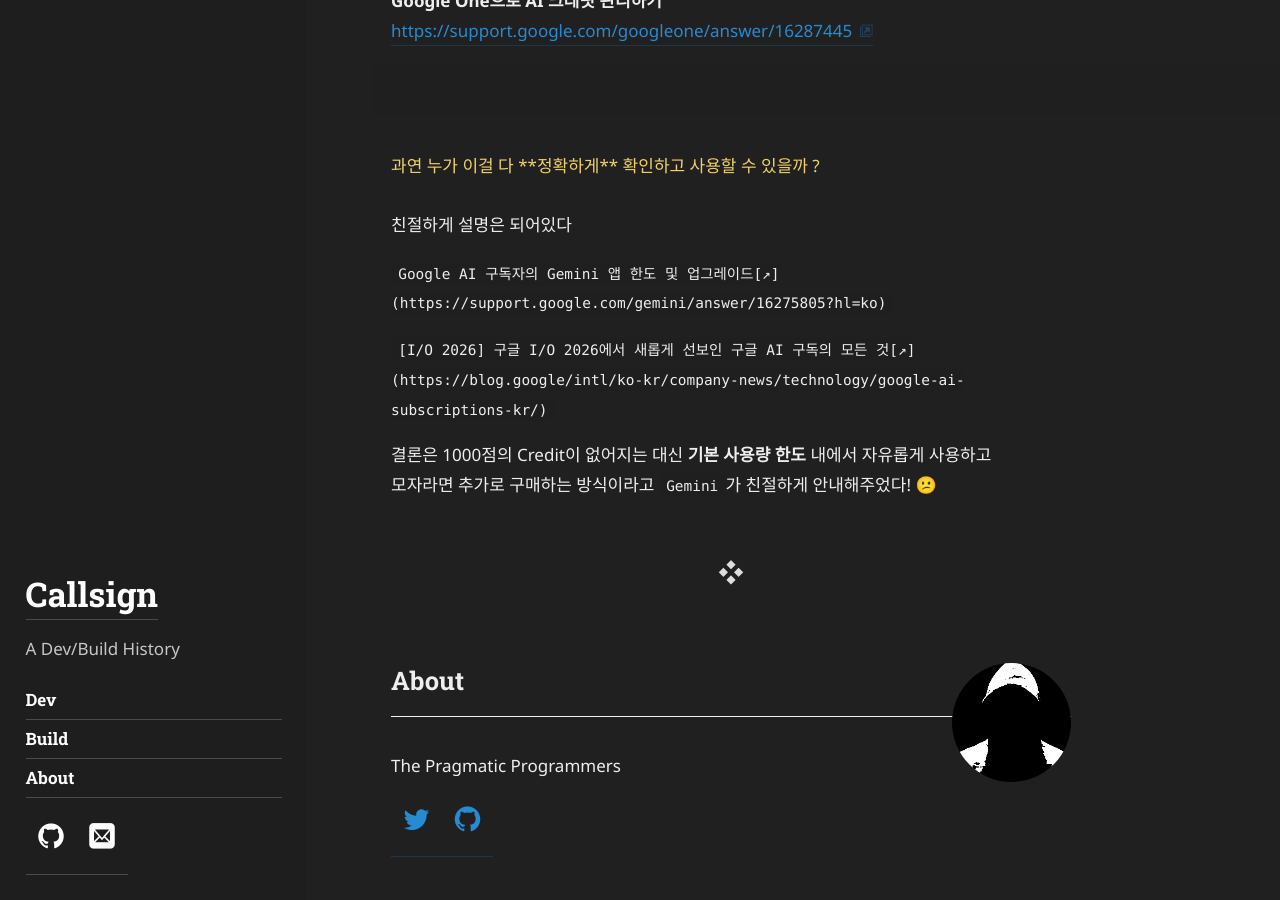
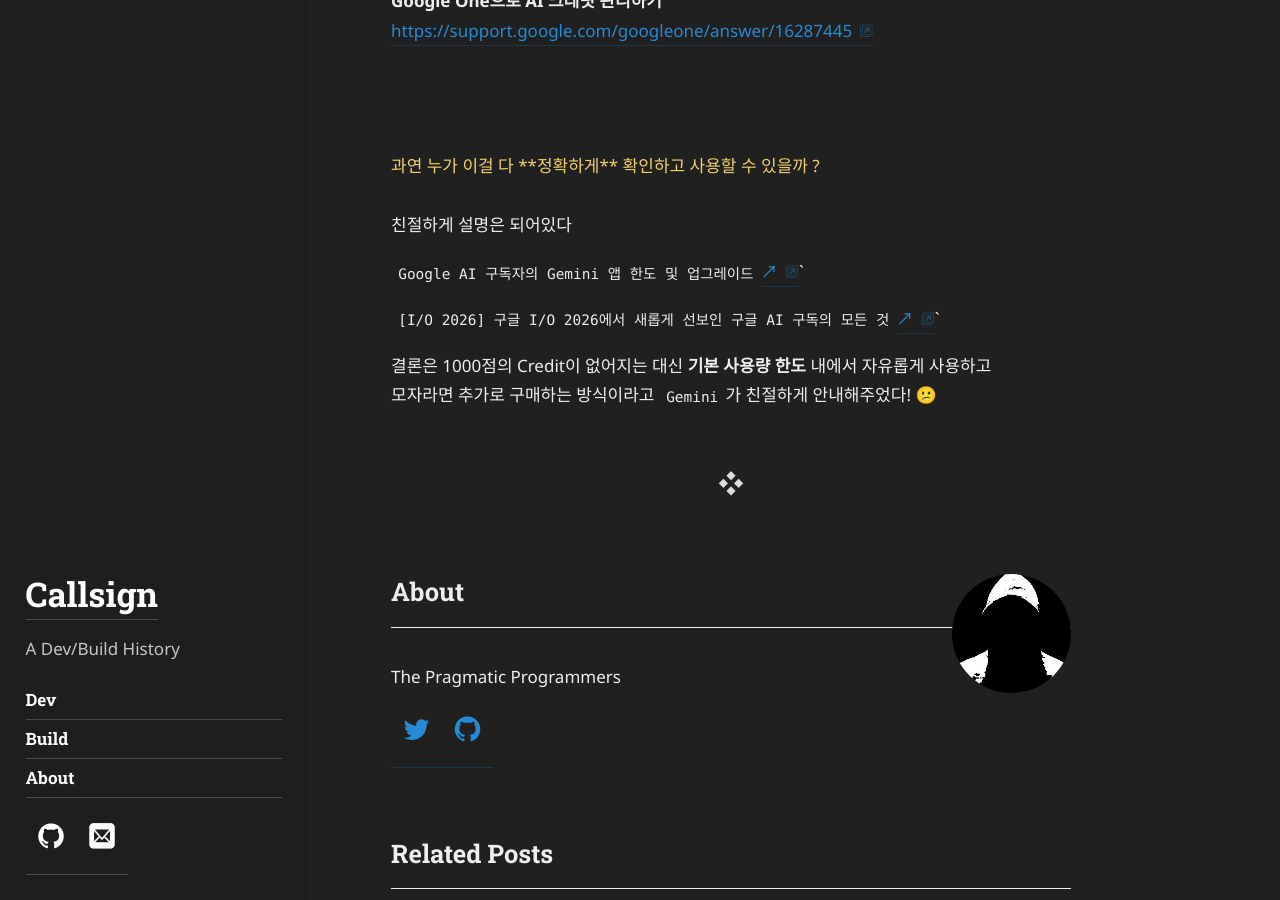
Before and after one commit to callsign88/callsign88.github.io, a Jekyll site: the page built from _posts/2026-05-26-Post-AIPro.md, in a window 1280 px wide and 900 px high, scrolled down 2843 px. Built offline with Jekyll 4.4.1, drawn with Linux system fonts in a browser that asks for light colours; some web fonts are replaced.

Commit message:
Refine Post-AIPro.md

```diff
--- a/_posts/2026-05-26-Post-AIPro.md
+++ b/_posts/2026-05-26-Post-AIPro.md
@@ -83,10 +83,10 @@
 <br>
 친절하게 설명은 되어있다
 
-`Google AI 구독자의 Gemini 앱 한도 및 업그레이드[↗](https://support.google.com/gemini/answer/16275805?hl=ko)`
+`Google AI 구독자의 Gemini 앱 한도 및 업그레이드`[↗](https://support.google.com/gemini/answer/16275805?hl=ko)`
 
 
-`[I/O 2026] 구글 I/O 2026에서 새롭게 선보인 구글 AI 구독의 모든 것[↗](https://blog.google/intl/ko-kr/company-news/technology/google-ai-subscriptions-kr/)`
+`[I/O 2026] 구글 I/O 2026에서 새롭게 선보인 구글 AI 구독의 모든 것`[↗](https://blog.google/intl/ko-kr/company-news/technology/google-ai-subscriptions-kr/)`
 <br>
 
 결론은 1000점의 Credit이 없어지는 대신 **기본 사용량 한도** 내에서 자유롭게 사용하고<br> 모자라면 추가로 구매하는 방식이라고 `Gemini`가 친절하게 안내해주었다! 😕
```
